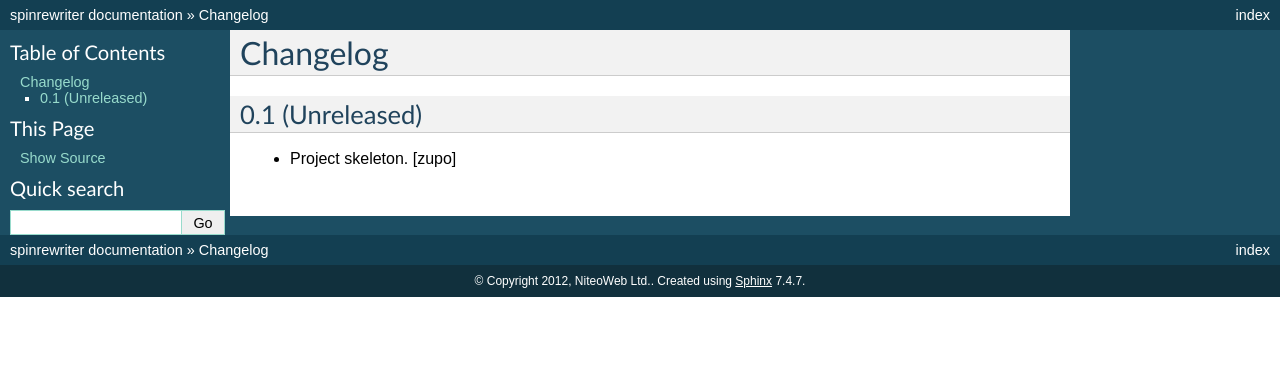
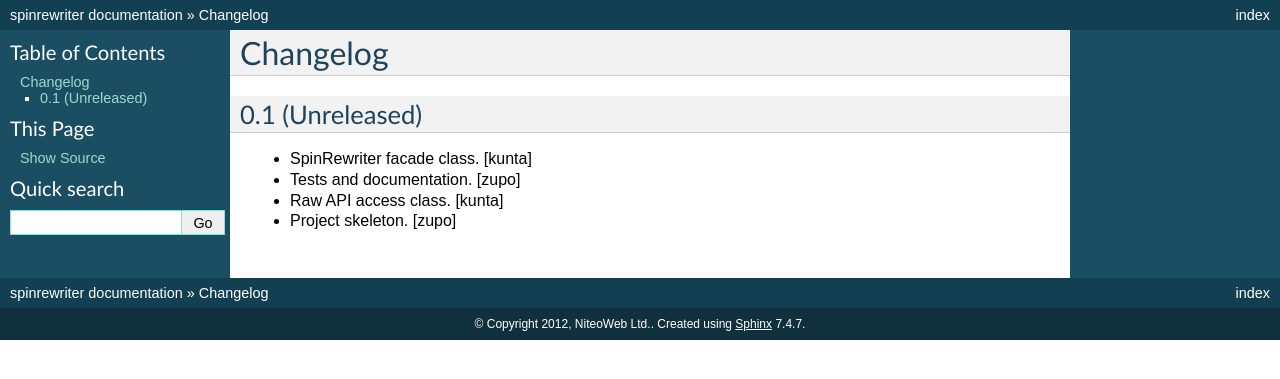
Before and after one commit to teamniteo/spinrewriter, a Sphinx documentation site: the page built from docs/HISTORY.rst, in a window 1280 px wide. Shown: the top 379 px of the page. Built offline with Sphinx 7.4.7, drawn with Linux system fonts in a browser that asks for light colours.

Commit message:
Changelog entries

```diff
--- a/docs/HISTORY.rst
+++ b/docs/HISTORY.rst
@@ -5,5 +5,14 @@
 0.1 (Unreleased)
 ----------------
 
+- SpinRewriter facade class.
+  [kunta]
+
+- Tests and documentation.
+  [zupo]
+
+- Raw API access class.
+  [kunta]
+
 - Project skeleton.
   [zupo]
```
